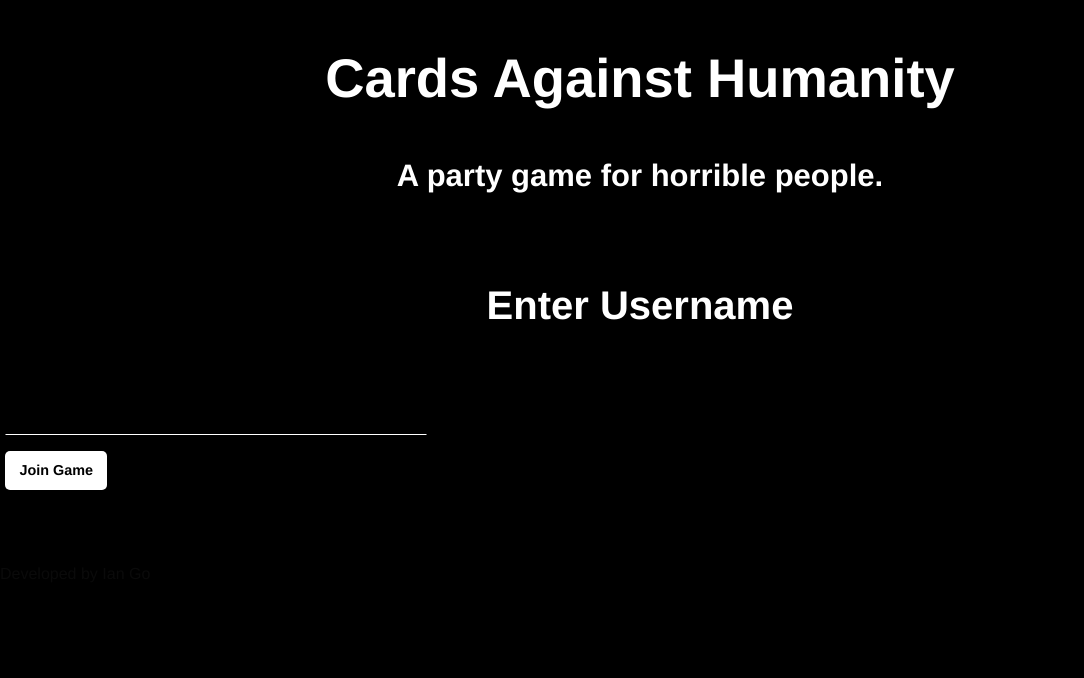
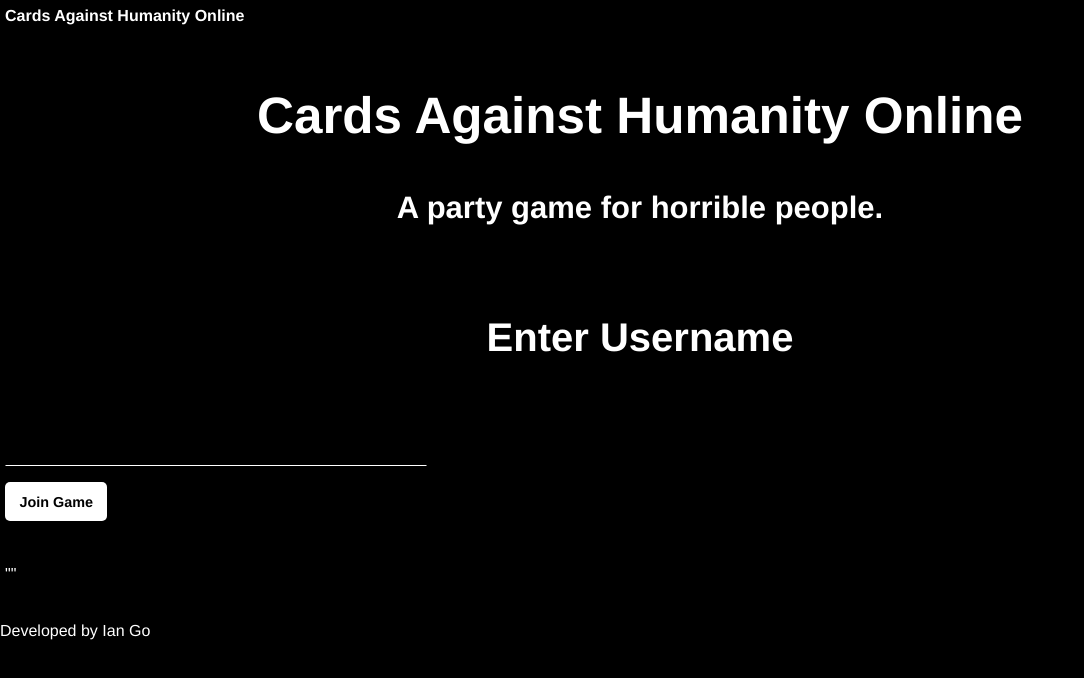
Before and after one commit to ianpgo/cardsagainsthumanity, a website: page public/index.html in a window 1280 px wide. Both pictures are taken after a click on the button "Join Game". Shown: the whole page, without its empty margins (0-1084 px from the left). Drawn offline with nearby package versions, Linux system fonts and the light colour scheme; no server answers.

Commit message:
added player names

```diff
--- a/public/css/app.css
+++ b/public/css/app.css
@@ -20,7 +20,7 @@
 }
 
 h1{
-	font-size: 3.4em;
+	font-size: 3.2em;
 }
 
 h1,h2,h3,h4,h5,h6{
@@ -80,6 +80,20 @@
 	font-weight: bold;
 	border-radius:5px;
 }
+
+.white{
+	color: white;
+}
+
+/*CSS FOR GAME HEADER*/
+.gameHeader{
+	display: none;
+}
+
+.margin-left{
+	margin-left:5px;
+}
+
 /*STYLES FOR PLAYER HAND*/
 
 .playerView{
--- a/public/index.html
+++ b/public/index.html
@@ -3,18 +3,34 @@
 <head>
   <meta charset="utf-8">
   <meta name="viewport" content="initial-scale=1.0" />
+  <!-- credited to Cards Against Humanity under the BY-NC-SA 2.0 Creative Commons license -->
   <title>Test static html file.</title>
   <link rel="stylesheet" type="text/css" href="css/foundation.css">
   <link rel="stylesheet" type="text/css" href="css/normalize.css">
   <link rel="stylesheet" type="text/css" href="css/app.css">
 </head>
 <body>
+	<!-- DIV FOR PLAYERNAME AND TITLE -->
+	<div class="gameHeader container">
+		<div class="row">
+			<div class="small-12 medium-12 small-centered columns">
+				<h6 class="white text-left">Cards Against Humanity Online</h6>
+			</div>
+		</div>
+		<div class="row">
+			<div class="small-12 medium-12 small-centered columns">
+				<h4 class="white text-left" id="playerName"></h4>
+			</div>
+		</div>
+	</div>
+	<!-- END-END-END-END-END-END-END-END-END-END-END-END-->
 
 	<!-- DIV FOR WHEN HOST IS WAITING TO START GAME-->
 	<div class="hostWait container">
 		<div class="small-10 medium-10 small-centered columns">
 			<h2 class="title">You are the host, wait for other players to join then press start game</h2>
 		</div>
+		<br>
 		<div class="small-10 medium-6 small-centered columns">
 			<button class="button expand whiteButton" id="startGame">Start Game</button>
 		</div>
@@ -42,7 +58,7 @@
 
 	<!-- DIV FOR WHEN JOINING GAME-->
 	<div class="joinView container">
-		<h1 class="title">Cards Against Humanity</h1>
+		<h1 class="title">Cards Against Humanity Online</h1>
 		<h3 class="title">A party game for horrible people.</h3>
 		<br>
 		<br>
@@ -60,8 +76,8 @@
 		</div>
 		<br>
 		<div class="row">
-			<div class="small-10 medium-6 small-centered columns">
-				<p id="favoritePhrase"></p>
+			<div class="small-10 medium-6 small-centered white columns">
+				<p class="white">"<span id="favoritePhrase"></span>"</p>
 			</div>
 		</div>
 	</div>
@@ -159,8 +175,11 @@
 	<!-- END-END-END-END-END-END-END-END-END-END-END-END-->
 
 	<footer>
-		<p>Developed by Ian Go</p>
+		<div class="row">
+		<p class="text-left small-only-text-center medium-only-text-center white">Developed by Ian Go</p>
+		</div>
 	</footer>
+
 	<script src="/javascripts/jquery-2.1.1.js"></script>
 	<script src="http://ajax.googleapis.com/ajax/libs/jquery/2.1.1/jquery.min.js"></script>
 		<!-- Notice that socket.io adds a path to its client-side js that is not in /public -->
--- a/public/javascripts/clientSocket.js
+++ b/public/javascripts/clientSocket.js
@@ -13,6 +13,8 @@
 	$('#joinGame').click(function(){
 		playerName = $('#username').val();
 		socket.emit('newPlayer',{name:playerName});
+		$("#playerName").text(playerName);
+		$(".gameHeader").fadeIn();
 	});
 
 	//Get a favorite phrase to display
@@ -164,7 +166,7 @@
 
 	//when a player disconnects show error message
 	socket.on('dropPlayer',function(){
-		$(".container").html("<div class='small-12 medium-10 medium-offset-1 columns'><h3 class='title'>It looks like someone disconnected from the game. Open a new window to start a new one!</h3></div>");
+		$(".container").html("<div class='small-12 medium-10 medium-offset-1 columns'><h2 class='title'>It looks like someone disconnected from the game. Open a new window to start a new one!</h2></div>");
 	});
 	/*****************HELPER FUNCTIONS******************/
 
```
